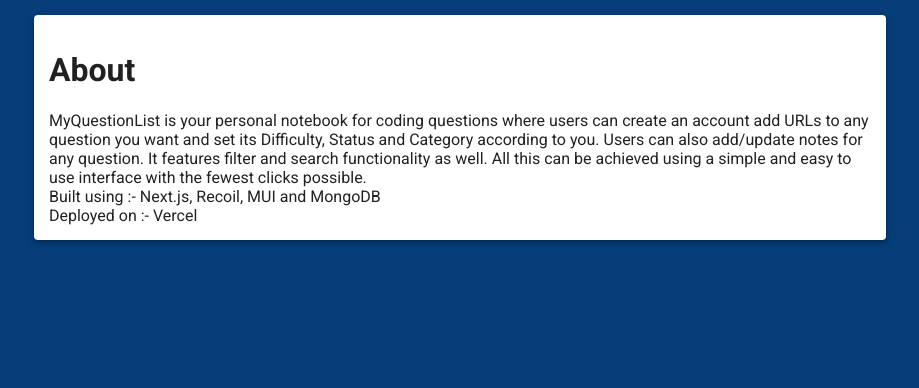
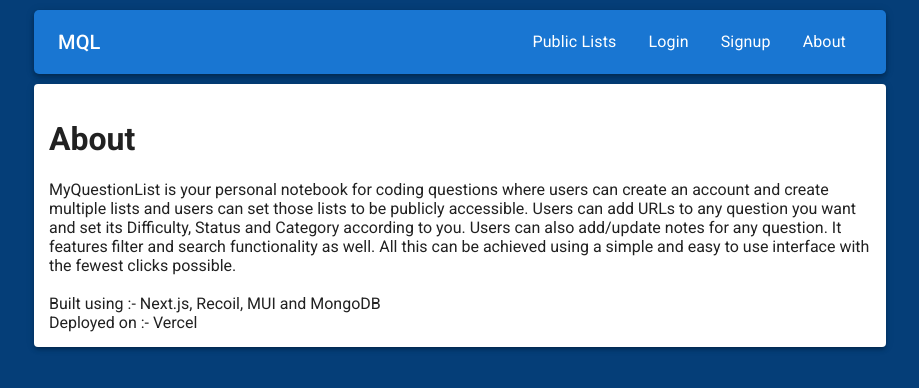
Before and after one commit to Prashant2303/my-question-list-app, a Next.js app: page /about in a window 1280 px wide. Shown: the top 388 px of the page, without its empty margins (180-1099 px from the left). Built offline with nearby package versions, Linux system fonts and the light colour scheme.

Commit message:
Moved NavBar to _app and removed container from components

```diff
--- a/components/AppBar.js
+++ b/components/NavBar.js
@@ -7,7 +7,6 @@ import Link from 'next/link';
 import { useHooks } from 'service/apiCalls';
 
 export default function NavBar() {
-
     const hooks = useHooks();
     const user = hooks.user;
 
@@ -15,6 +14,7 @@ export default function NavBar() {
         <Box sx={{ flexGrow: 1 }}>
             <AppBar position="static" sx={{ borderRadius: '5px' }}>
                 <Toolbar>
+                    <Link href="/" passHref>
                         <Typography
                             variant="h6"
                             component="div"
@@ -22,6 +22,7 @@ export default function NavBar() {
                         >
                             MQL
                         </Typography>
+                    </Link>
                     <Box sx={{ flexGrow: 1 }} />
                     <MenuItem>
                         <Link href="/public-lists" passHref>
--- a/pages/_app.js
+++ b/pages/_app.js
@@ -1,13 +1,18 @@
 import '../styles/globals.css'
+import NavBar from 'components/NavBar';
+import { Container } from '@mui/material';
 import { RecoilRoot } from 'recoil'
 import { Toaster } from 'react-hot-toast';
 
 function MyApp({ Component, pageProps }) {
   return (
-    <RecoilRoot>
-      <Component {...pageProps} />
-      <Toaster />
-    </RecoilRoot>
+    <Container maxWidth="md">
+      <RecoilRoot>
+        <NavBar />
+        <Component {...pageProps} />
+        <Toaster />
+      </RecoilRoot>
+    </Container>
   )
 }
 
--- a/pages/about.js
+++ b/pages/about.js
@@ -1,20 +1,17 @@
-import styles from '../styles/Index.module.css';
-import { Container, Paper } from '@mui/material';
+import { Paper } from '@mui/material';
 
 export default function About() {
     return (
-        <Container className={styles.App} maxWidth="md">
-            <Paper className="form" elevation={3} sx={{ padding: '15px', marginTop: '15px' }}>
+        <Paper className="form" elevation={3} sx={{ padding: '15px', marginTop: '10px' }}>
             <h1>About</h1>
             <div>
-                    MyQuestionList is your personal notebook for coding questions where users can create an account add URLs to any question you want
+                MyQuestionList is your personal notebook for coding questions where users can create an account and create multiple lists and users can set those lists to be publicly accessible. Users can add URLs to any question you want
                 and set its Difficulty, Status and Category according to you. Users can also add/update notes for any question.
                 It features filter and search functionality as well. All this can be achieved using a simple and easy to use
-                    interface with the fewest clicks possible. <br />
+                interface with the fewest clicks possible. <br /><br />
                 Built using :- Next.js, Recoil, MUI and MongoDB <br />
                 Deployed on :- Vercel
             </div>
         </Paper>
-        </Container>
     )
 }
--- a/pages/public-lists/index.js
+++ b/pages/public-lists/index.js
@@ -1,7 +1,6 @@
 import styles from 'styles/PublicList.module.css';
-import { Container, Paper, Grid } from "@mui/material";
+import { Paper, Grid } from "@mui/material";
 import { connectToDatabase } from 'helpers/db';
-import NavBar from "components/AppBar";
 import Link from 'next/link';
 
 export default function PublicLists({ data }) {
@@ -20,8 +19,6 @@ export default function PublicLists({ data }) {
     )
 
     return (
-        <Container maxWidth="md">
-            <NavBar />
         <Paper className={styles.list} elevation={3}>
             {!data || data?.length === 0 ?
                 <div className={styles.emptyList}>No Public Lists</div> :
@@ -34,7 +31,6 @@ export default function PublicLists({ data }) {
                 </>
             }
         </Paper>
-        </Container>
     )
 }
 
--- a/styles/Index.module.css
+++ /dev/null
@@ -1,3 +0,0 @@
-.App {
-  margin-top: 10px;
-}
```
Also changed, not shown: pages/index.js (+2 -6 lines), pages/public-lists/[listId].js (+7 -11 lines). Lines whose indentation alone changed are shown as unchanged.
